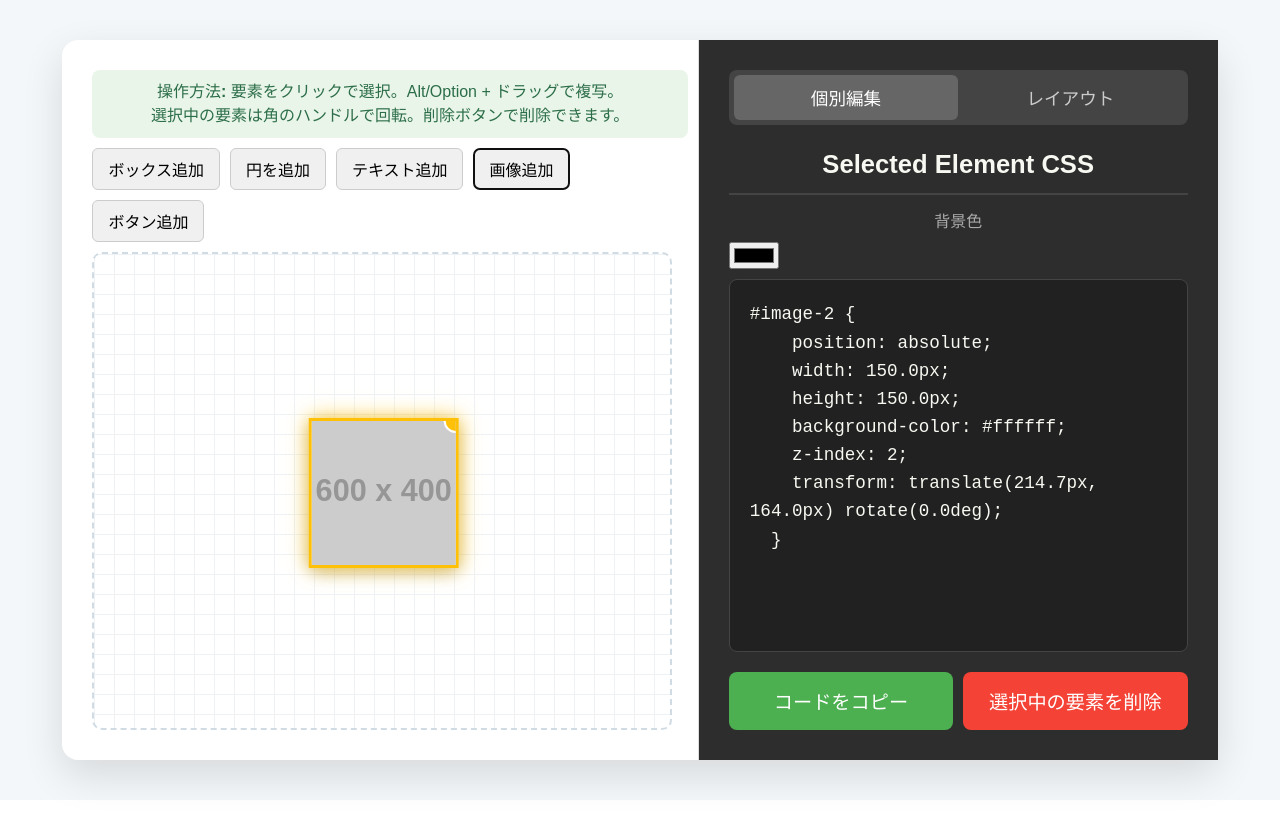
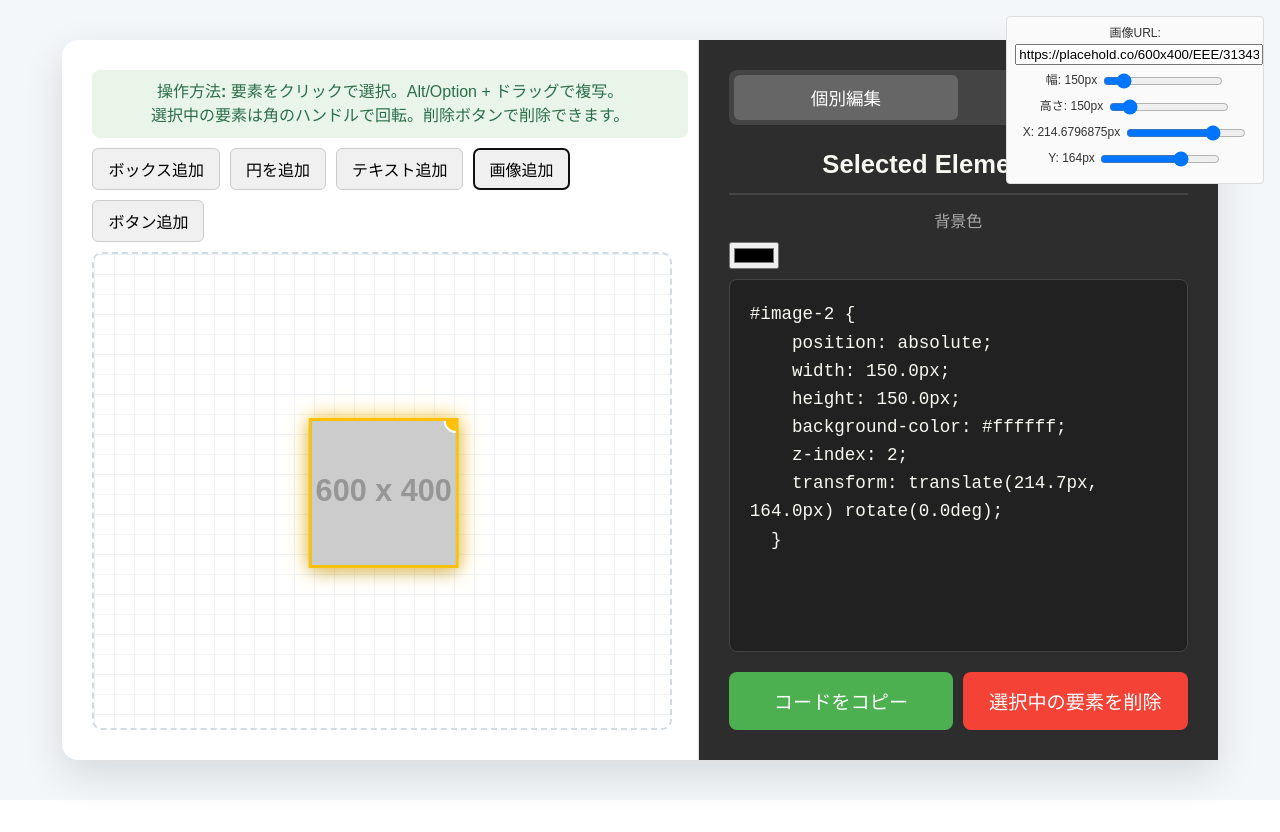
Before and after one commit to tako-chan0511/cssvisualizer, a Vue app: page / in a window 1280 px wide. Both pictures are taken after a click on the button "画像追加". Built offline with nearby package versions, Linux system fonts and the light colour scheme.

Commit message:
Add image

```diff
--- a/src/components/VisualImage.vue
+++ b/src/components/VisualImage.vue
@@ -1,17 +1,43 @@
 <template>
+  <!-- 実際の画像要素 -->
   <div
     :id="state.id"
-    class="visual-element image-container"
+    class="visual-element image"
     :class="{ selected: isSelected }"
     :style="elementStyle"
+    @mousedown.stop="onSelect"
   >
-    <img :src="state.src" alt="visual element" draggable="false" />
+    <!-- 画像表示 --><img :src="state.src" alt="" />
     <div v-if="isSelected && !isLayoutMode" class="rotate-handle"></div>
+  </div>
+
+  <!-- 選択中かつ個別編集モードのときだけ出すコントロール -->
+  <div v-if="isSelected && !isLayoutMode" class="controls">
+    <label>
+      画像URL:
+      <input type="text" v-model="srcValue" />
+    </label>
+    <label>
+      幅: {{ width }}px
+      <input type="range" v-model.number="width" min="50" max="800" />
+    </label>
+    <label>
+      高さ: {{ height }}px
+      <input type="range" v-model.number="height" min="50" max="800" />
+    </label>
+    <label>
+      X: {{ x }}px
+      <input type="range" v-model.number="x" :min="-400" :max="400" />
+    </label>
+    <label>
+      Y: {{ y }}px
+      <input type="range" v-model.number="y" :min="-400" :max="400" />
+    </label>
   </div>
 </template>
 
 <script setup lang="ts">
-import { computed, type CSSProperties } from 'vue';
+import { ref, watch, computed, type CSSProperties } from 'vue';
 import type { ElementState } from '../types';
 
 const props = defineProps<{
@@ -19,63 +45,73 @@ const props = defineProps<{
   isSelected: boolean;
   isLayoutMode: boolean;
 }>();
+const emit = defineEmits<{ (e: 'select', id: string): void }>();
+
+// ローカルバインド用
+const srcValue = ref(props.state.src ?? '');
+const width      = ref(props.state.width);
+const height     = ref(props.state.height);
+const x          = ref(props.state.x);
+const y          = ref(props.state.y);
+
+// 親の state に反映
+watch(srcValue, v => props.state.src = v);
+watch(width,    v => props.state.width = v);
+watch(height,   v => props.state.height = v);
+watch(x,        v => props.state.x = v);
+watch(y,        v => props.state.y = v);
+
+// 選択ハンドラ
+function onSelect() {
+  emit('select', props.state.id);
+}
 
 const elementStyle = computed((): CSSProperties => {
   if (props.isLayoutMode) {
-        // レイアウトモード
+    // レイアウトモード時は画像を流し込み
     return {
       width: `${props.state.width}px`,
       height: `${props.state.height}px`,
+      overflow: 'hidden'
     };
-    } else {
-        // 個別編集モード
+  }
+  // 個別編集モードでは絶対配置＋回転
   return {
-            width: `${props.state.width}px`,
-            height: `${props.state.height}px`,
-            zIndex: props.state.zIndex,
     position: 'absolute',
     left: '0px',
     top: '0px',
+    width: `${props.state.width}px`,
+    height: `${props.state.height}px`,
     transform: `translate(${props.state.x}px, ${props.state.y}px) rotate(${props.state.angle}deg)`,
+    zIndex: props.state.zIndex
   };
-    }
 });
 </script>
 
 <style scoped>
+.visual-element.image {
+  /* 画像要素は内部に img をフルサイズ配置 */
+  overflow: hidden;
+}
+.visual-element.image img {
+  width: 100%;
+  height: 100%;
+  object-fit: cover;
+}
+
 .visual-element {
-    display: flex;
-    justify-content: center;
-    align-items: center;
   cursor: grab;
   touch-action: none;
   box-sizing: border-box;
   border: 3px solid transparent;
   transition: all 0.2s;
   flex-shrink: 0;
-    /* 画像がコンテナからはみ出ないように */
-    overflow: hidden;
-}
-.visual-element:active {
-    cursor: grabbing;
 }
 .visual-element.selected {
   border-color: #ffc107;
   box-shadow: 0 0 20px rgba(255, 193, 7, 0.8);
   z-index: 100 !important;
 }
-
-/* 画像要素固有のスタイル */
-.image-container {
-    background-color: #eee; /* 画像が読み込めない場合などのための背景色 */
-}
-.image-container img {
-    width: 100%;
-    height: 100%;
-    object-fit: cover; /* 画像の比率を維持しつつ、要素に合わせてトリミング */
-    pointer-events: none; /* 画像自体がドラッグされるのを防ぐ */
-}
-
 .rotate-handle {
   position: absolute;
   width: 20px;
@@ -87,4 +123,28 @@ const elementStyle = computed((): CSSProperties => {
   right: -12px;
   cursor: alias;
 }
+.controls {
+  position: fixed;
+  top: 16px;
+  right: 16px;
+  background: #fafafa;
+  border: 1px solid #ddd;
+  padding: 8px;
+  border-radius: 4px;
+  z-index: 1000;
+  font-size: 12px;
+  line-height: 1.4;
+}
+.controls label {
+  display: block;
+  margin-bottom: 6px;
+}
+.controls input[type="range"] {
+  width: 120px;
+  vertical-align: middle;
+}
+.controls input[type="text"] {
+  width: 100%;
+  margin-top: 2px;
+}
 </style>
```
Lines whose indentation alone changed are shown as unchanged.
